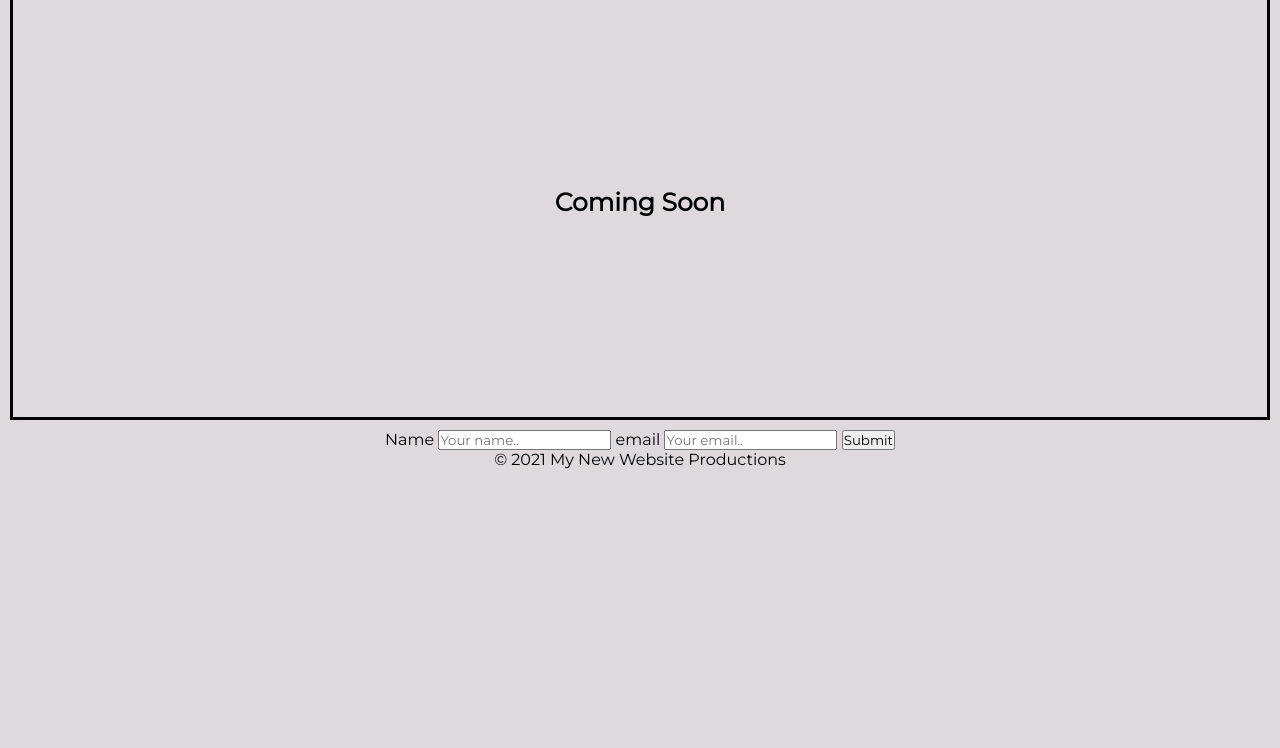
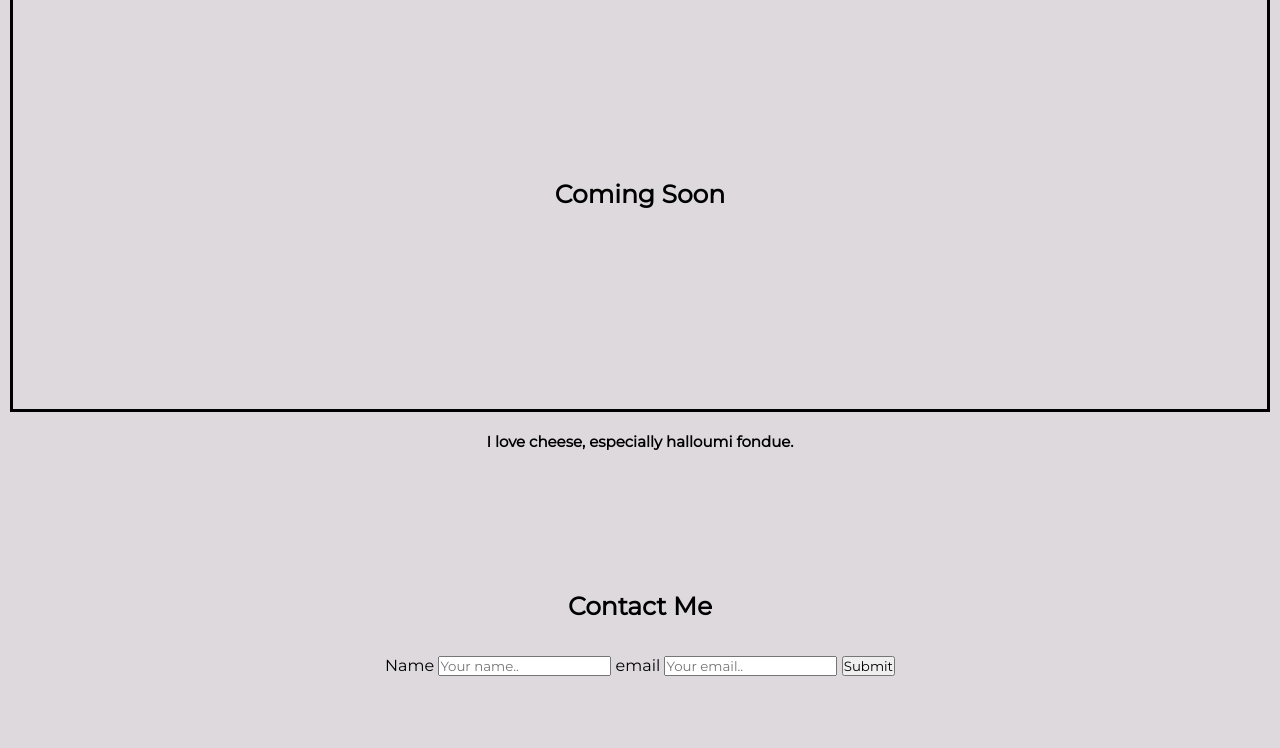
Before and after one commit to lindsayreiner/landing-page, a plain HTML site: page index.html in a window 1280 px wide. Shown: the part 139-887 px from the top of the page. Before the commit the page ends 800 px from the top, so only its background shows below. Drawn offline with Linux system fonts and the light colour scheme; a web font is replaced by a local one.

Commit message:
more container/color work

```diff
--- a/index.html
+++ b/index.html
@@ -39,6 +39,10 @@
         <section class='coming-soon'>Coming Soon
 
         </section>
+
+        <section class='content'>
+            <p>I love cheese, especially halloumi fondue.</p>
+        </section>
     </article>
 
 
@@ -52,6 +56,7 @@
 <footer class='footer'>
 
     <div class="container">
+        <p class="contact"><strong>Contact Me</strong></p>
         <form action="action_page.php">
 
           <label for="name">Name</label>
@@ -62,8 +67,6 @@
           <input type="text" id="email" name="email" placeholder="Your email..">
           </select>
 
-
-
           <input type="submit" value="Submit">
 
         </form>
@@ -72,7 +75,7 @@
 
 
 
-    <p>&copy; 2021 My New Website Productions</p>
+    <p class="copyright">&copy; 2021 My New Website Productions</p>
 
 
 </footer>
--- a/style.css
+++ b/style.css
@@ -1,8 +1,8 @@
 * {
-box-sizing: border-box;
-padding: 0;
-margin: 0;
-font-family: 'Montserrat', sans-serif;
+    box-sizing: border-box;
+    padding: 0;
+    margin: 0;
+    font-family: 'Montserrat', sans-serif;
 }
 
 body {
@@ -12,14 +12,14 @@ body {
 }
 
 #header {
-    padding: 10px;
+    padding: 2px;
     border-style: solid;
     border-width: 8px;
-    border-top: 8px;
     border-right: 0px;
     border-left: 0px;
     border-bottom-color: #581845;
     border-top-color: black;
+    text-indent: 10px;
     background-color: #726e6e;
     color: #ffffff;
 }
@@ -29,7 +29,7 @@ body {
     margin-right: 20px;
     float: right;
     font-weight: bolder;
-    font-size: 20px;
+    font-size: 18px;
 }
 
 #header nav ul {
@@ -65,8 +65,38 @@ a {
     border-style: solid;
 }
 
+.content {
+    font-size: 15px;
+    padding: 20px;
+}
+
 .footer {
     text-align: center;
     padding: 0px;
+    background: color #b3629a;
+}
+
+.container {
+    padding: 75px;
+    background: color #b3629a;
+}
+
+.contact {
+    font-size: 25px;
+    padding: 35px;
+    background: color #b3629a;
+}
+
+.copyright {
+    background-color: rgb(168, 86, 143);
+    padding: 20px;
+    position: static;
+    height: 75px;
+    border: solid;
+    border-width: 8px;
+    border-top: 0px;
+    border-left: 0px;
+    border-right: 0px;
+    border-color: #581845;
 
 }
```
